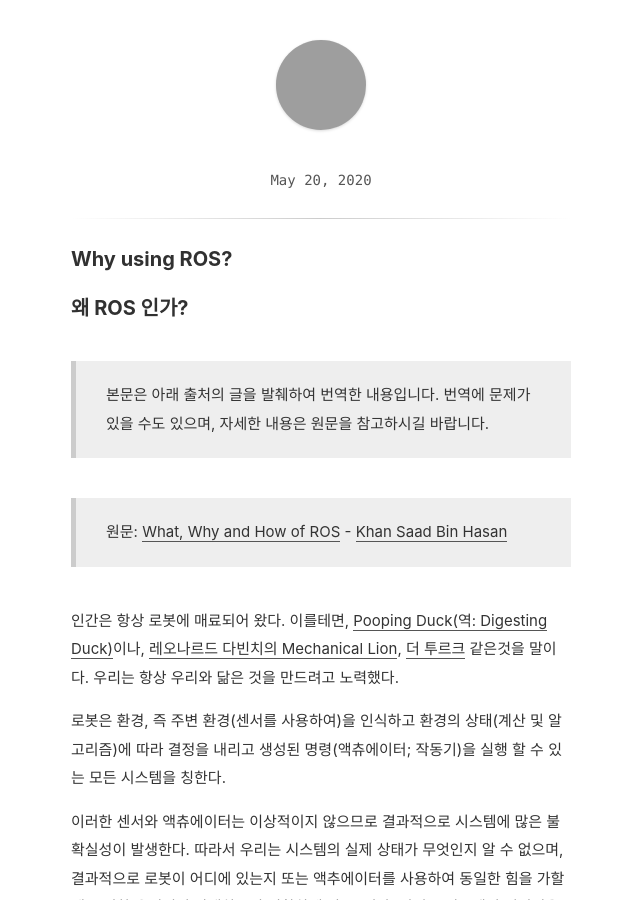
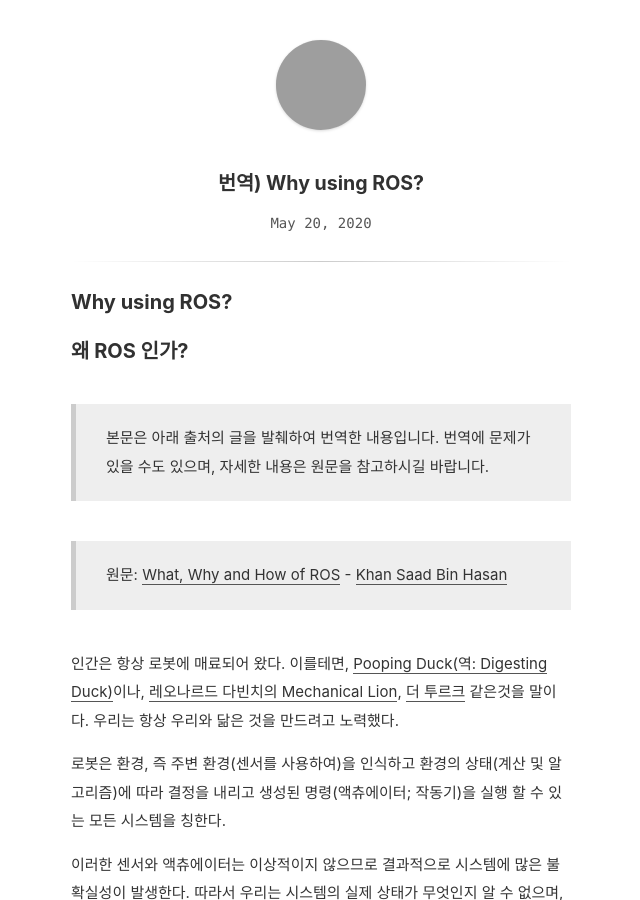
Before and after one commit to zygn/blog, a Jekyll site: the page built from _posts/2020-05-20-Why-Using-ROS.md, in a window 1280 px wide and 900 px high, cut to the strip 0-900 px from the top of the window. Shown: the whole strip, without its empty margins (319-959 px from the left). Built offline with Jekyll 4.4.1, drawn with Linux system fonts in a browser that asks for light colours; grey boxes are pictures that could not be loaded.

Commit message:
Update 2020-05-20-Why-Using-ROS.md

```diff
--- a/_posts/2020-05-20-Why-Using-ROS.md
+++ b/_posts/2020-05-20-Why-Using-ROS.md
@@ -1,5 +1,5 @@
 ---
-title: [번역] Why using ROS?
+title: 번역) Why using ROS?
 updated: 2020/05/20
 ---
 
```
